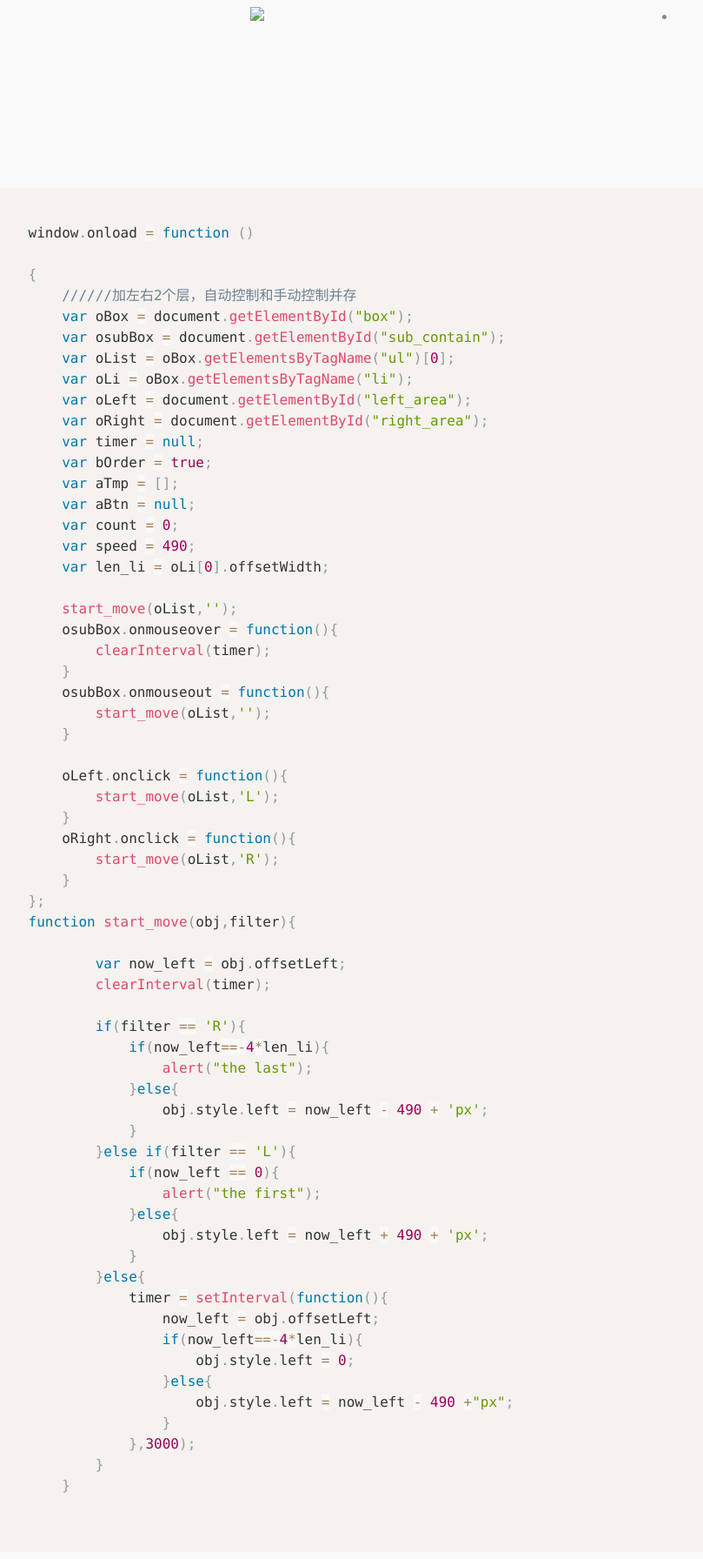
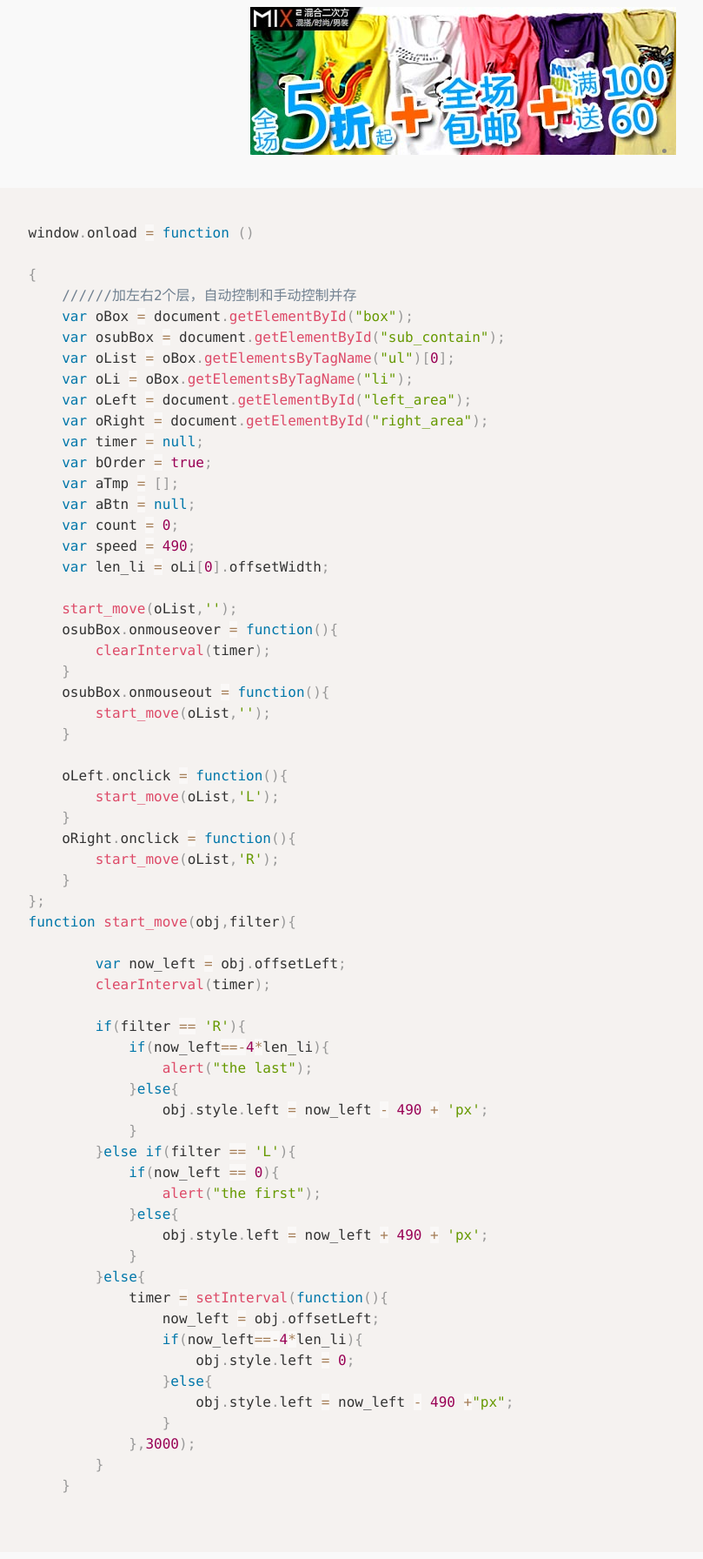
Before and after one commit to hannahGu/blog, a Jekyll site: the page built from _posts/picTurn/2016-03-10-picAutoAndHand.html, in a window 1280 px wide. Shown: the whole page at 87% size, without its empty margins (107-916 px from the left). Built offline with Jekyll 4.4.1, drawn with Linux system fonts in a browser that asks for light colours.

Commit message:
pic path

```diff
--- a/_posts/picTurn/2016-03-10-picAutoAndHand.html
+++ b/_posts/picTurn/2016-03-10-picAutoAndHand.html
@@ -126,11 +126,11 @@ title: 幻灯片效果,自动，手动
         <div id="box">
             <div id="sub_contain">
                 <ul class="list">
-                    <li><img src="{{ site.baseurl }}/_posts/picTurn/img/01.jpg" /></li>
-                    <li><img src="{{ site.baseurl }}/_posts/picTurn/img/02.jpg"/></li>
-                    <li><img src="{{ site.baseurl }}/_posts/picTurn/img/03.jpg" /></li>
-                    <li><img src="{{ site.baseurl }}/_posts/picTurn/img/04.jpg" /></li>
-                    <li><img src="{{ site.baseurl }}/_posts/picTurn/img/05.jpg" /></li>
+                    <li><img src="{{ site.baseurl }}/public/img/picTurn/01.jpg" /></li>
+                    <li><img src="{{ site.baseurl }}/public/img/picTurn/02.jpg"/></li>
+                    <li><img src="{{ site.baseurl }}/public/img/picTurn/03.jpg" /></li>
+                    <li><img src="{{ site.baseurl }}/public/img/picTurn/04.jpg" /></li>
+                    <li><img src="{{ site.baseurl }}/public/img/picTurn/05.jpg" /></li>
                 </ul>
                 <div id='left_area'></div>
                 <div id='right_area'></div>
```
Also changed, not shown: public/img/picTurn/01.jpg (renamed from _posts/picTurn/img/01.jpg), public/img/picTurn/02.jpg (renamed from _posts/picTurn/img/02.jpg), public/img/picTurn/03.jpg (renamed from _posts/picTurn/img/03.jpg), public/img/picTurn/04.jpg (renamed from _posts/picTurn/img/04.jpg), public/img/picTurn/05.jpg (renamed from _posts/picTurn/img/05.jpg), public/img/picTurn/1.jpg (renamed from _posts/picTurn/img/1.jpg), public/img/picTurn/2.jpg (renamed from _posts/picTurn/img/2.jpg), public/img/picTurn/3.jpeg (renamed from _posts/picTurn/img/3.jpeg), public/img/picTurn/4.jpg (renamed from _posts/picTurn/img/4.jpg), public/img/picTurn/5.jpg (renamed from _posts/picTurn/img/5.jpg), public/img/picTurn/loading.gif (renamed from _posts/picTurn/img/loading.gif).
